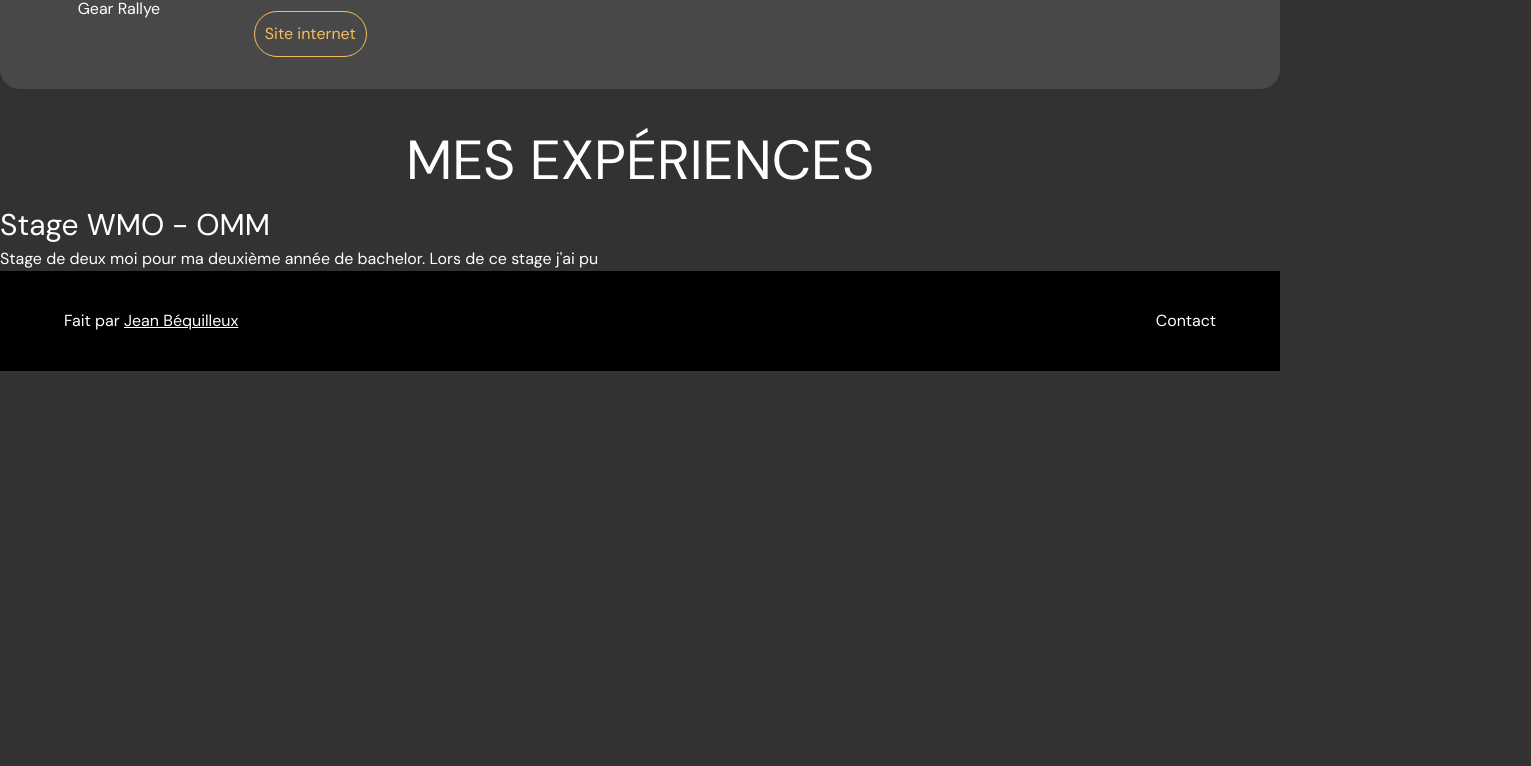
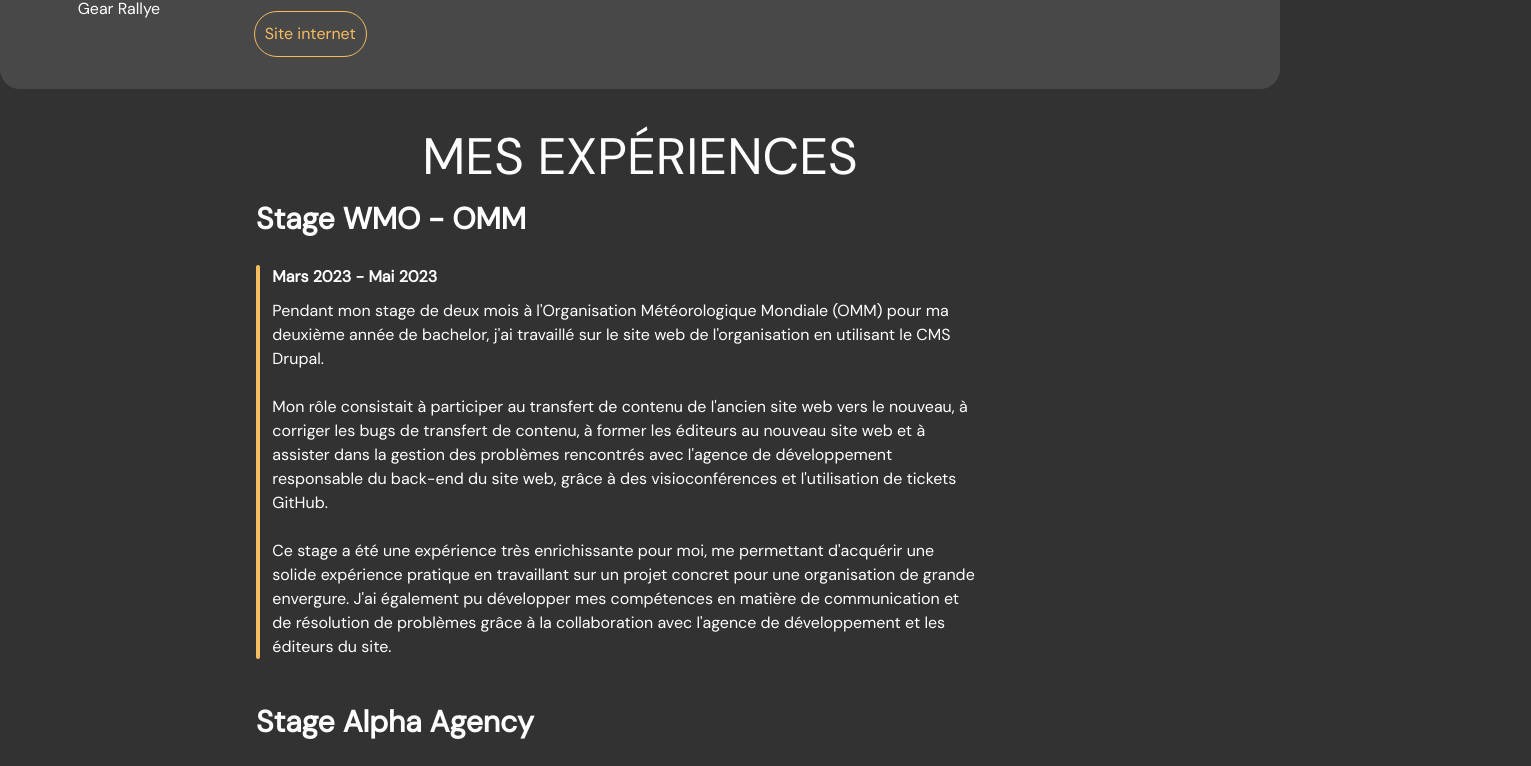
Before and after one commit to JeanBeq/portfolio-B2, a Nuxt app: page / in a window 1280 px wide. Shown: the part 2001-2767 px from the top of the page, 1531 px wide, since content can reach past the window. Before the commit the page ends 2372 px from the top, so only its background shows below. Built offline with nearby package versions, Linux system fonts and the light colour scheme.

Commit message:
responsive projects + new experiences

```diff
--- a/components/experience.vue
+++ b/components/experience.vue
@@ -1,9 +1,29 @@
 <template>
     <div class="mainExp">
-        <h2 data-aos="fade-up">Mes expériences</h2>
+        <h2>Mes expériences</h2>
         <div class="contentExp">
-            <h3>Stage WMO - OMM</h3>
-            <p>Stage de deux moi pour ma deuxième année de bachelor. Lors de ce stage j'ai pu</p>
+            <h3 data-aos="fade-up"><strong>Stage WMO - OMM</strong></h3>
+            <div class="detailedContentExp">
+                <div class="barreExp" data-aos="fade-right"></div>
+                <div class="expDetail">
+                    <p data-aos="fade-up"><strong>Mars 2023 - Mai 2023</strong></p>
+                    <p data-aos="fade-up">Pendant mon stage de deux mois à l'Organisation Météorologique Mondiale (OMM) pour ma deuxième année de bachelor, j'ai travaillé sur le site web de l'organisation en utilisant le CMS Drupal.<br><br>
+                    Mon rôle consistait à participer au transfert de contenu de l'ancien site web vers le nouveau, à corriger les bugs de transfert de contenu, à former les éditeurs au nouveau site web et à assister dans la gestion des problèmes rencontrés avec l'agence de développement responsable du back-end du site web, grâce à des visioconférences et l'utilisation de tickets GitHub.<br><br>
+                    Ce stage a été une expérience très enrichissante pour moi, me permettant d'acquérir une solide expérience pratique en travaillant sur un projet concret pour une organisation de grande envergure. J'ai également pu développer mes compétences en matière de communication et de résolution de problèmes grâce à la collaboration avec l'agence de développement et les éditeurs du site.</p>
+                </div>
+            </div>
+        </div>
+        <div class="contentExp contentExp2">
+            <h3 data-aos="fade-up"><strong>Stage Alpha Agency</strong></h3>
+            <div class="detailedContentExp">
+                <div class="barreExp" data-aos="fade-right"></div>
+                <div class="expDetail">
+                    <p data-aos="fade-up"><strong>Avril 2022 - Juin 2022</strong></p>
+                    <p data-aos="fade-up">J'ai effectué un stage en agence digitale partenaire de Wix, où j'ai eu la chance de travailler sur différents projets. Mon rôle principal était de créer des sites internet pour les clients de l'agence en utilisant l'outil de CMS Wix. J'ai également eu l'opportunité de réaliser des créations graphiques en utilisant la suite Adobe, ce qui m'a permis de développer mes compétences en matière de design. En plus de cela, j'ai effectué des retouches sur des sites internet existants afin d'optimiser leur apparence et leur fonctionnalité.<br><br>
+
+                    Au cours de ce stage, j'ai pu travailler avec une équipe de professionnels passionnés et expérimentés, qui m'ont permis de découvrir de nouvelles techniques et astuces pour améliorer mes compétences en matière de développement et de design de sites internet. Cette expérience m'a également permis de me familiariser avec les exigences de l'industrie et de mieux comprendre les attentes des clients en matière de création de sites internet.</p>
+                </div>
+            </div>
         </div>
     </div>
 </template>
@@ -12,9 +32,14 @@
 .mainExp h2{
     color: white;
     padding-top: 30px;
-    font-size: 55px;
+    font-size: 4vw;
     text-align: center;
     text-transform: uppercase;
+}
+.mainExp .contentExp{
+    margin-left: 20%;
+    display: flex;
+    flex-direction: column;
 }
 .mainExp .contentExp h3{
     font-size: 30px;
@@ -22,6 +47,26 @@
 }
 .mainExp .contentExp p{
     color: white;
+    width: 70%;
+}
+.barreExp{
+    margin-right: 1vw;
+    border-radius: 50px;
+    width: 10px;
+    background-color: #f6bd60;
+}
+.expDetail{
+    display: flex;
+    flex-wrap: wrap;
+    flex-direction: column;
+    gap: 10px;
+}
+.detailedContentExp{
+    display: flex;
+    margin-top: 3vh;
+}
+.contentExp2{
+    margin-top: 5vh
 }
 </style>
 
--- a/components/projetsVue.vue
+++ b/components/projetsVue.vue
@@ -166,21 +166,8 @@
     .allPj h1{
         font-size: 12vw;
     }
-    .sliderProjets .textPopUp{
-        opacity: 1;
-        border-radius: 15px;
-        height: 25%;
-        position: absolute;
-        transform: translate(-50%, -50%);
-        bottom: 20%;
-        padding: 25px;
-        left: 50%;
-        color: white;
-        text-align: center;
-        background-color: grey;
-    }
-    .sliderProjets:hover .textPopUp{
-        background-color: transparent;
+    .sliderProjets{
+        flex-direction: column;
     }
 }
 </style>
```
